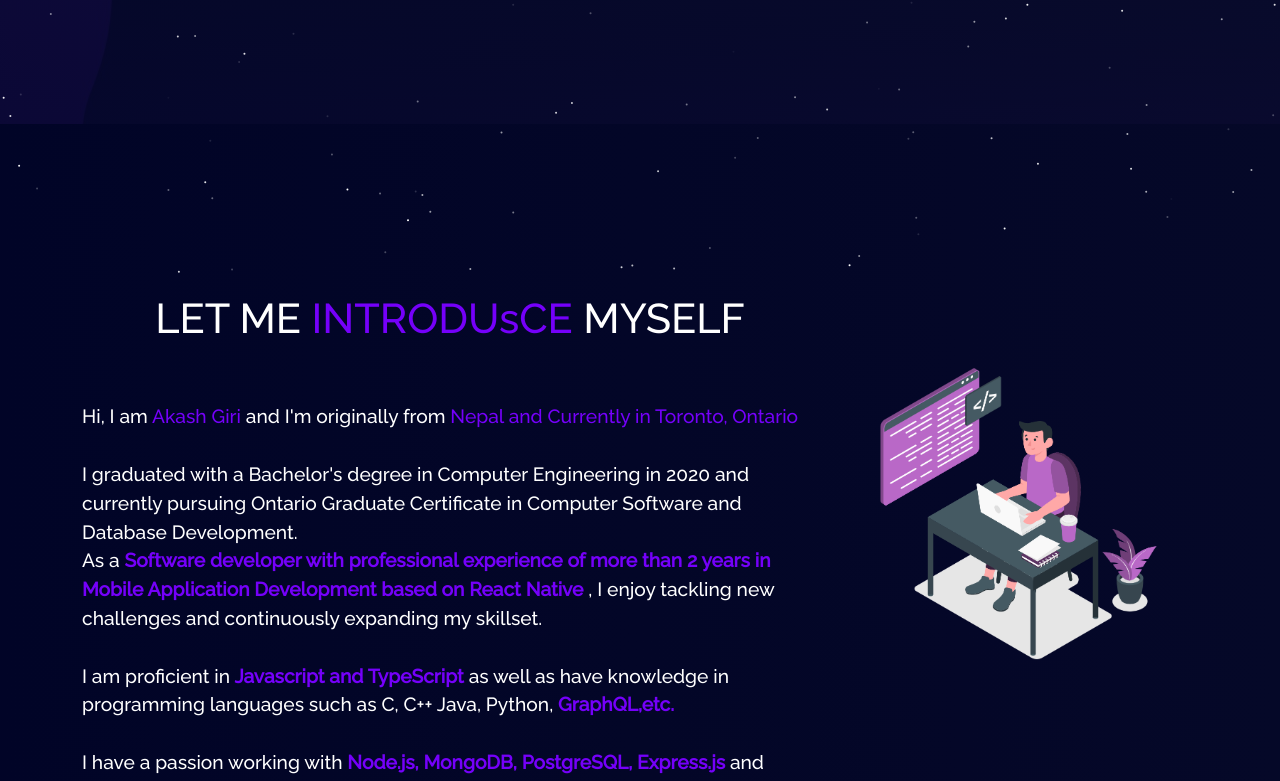
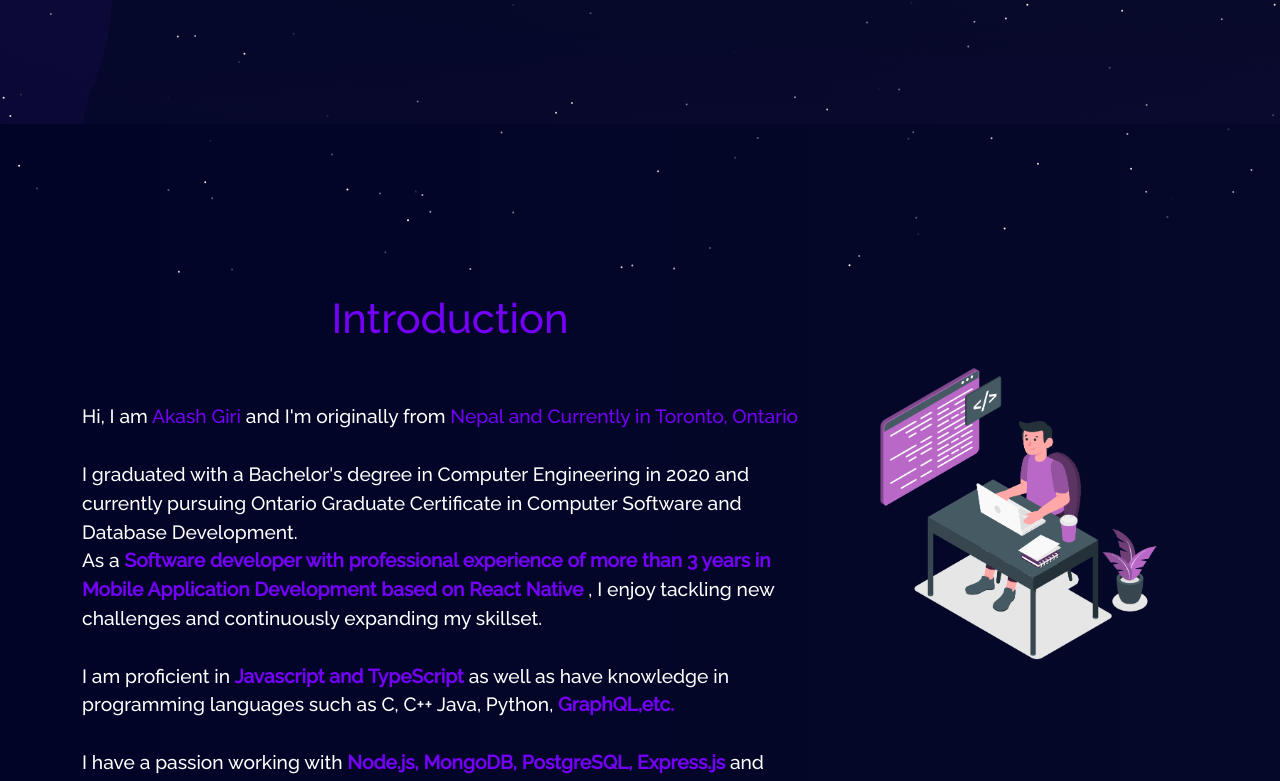
Before and after one commit to akashgiri1998/Portfolio, a React (Create React App) app: page / in a window 1280 px wide. Shown: the part 527-1308 px from the top of the page. Built offline with nearby package versions, Linux system fonts and the light colour scheme.

Commit message:
fix and update

```diff
--- a/src/components/Home/About.jsx
+++ b/src/components/Home/About.jsx
@@ -10,8 +10,7 @@ const About = () => {
         <Row>
           <Col md={8} className="home-about-description">
             <h1 style={{ fontSize: "2.6em" }}>
-              LET ME <span className="yellow"> INTRODUsCE </span> MYSELF
-            </h1>
+              <span className="yellow">Introduction</span>             </h1>
             <p className="home-about-body">
               Hi, I am <span className="yellow"> Akash Giri </span>
               and I'm originally from <span className="yellow"> Nepal and Currently in Toronto, Ontario</span>
@@ -24,7 +23,7 @@ const About = () => {
               As a
               <b className="yellow">
                 {" "}
-                Software developer with professional experience of more than 2
+                Software developer with professional experience of more than 3
                 years in Mobile Application Development based on React Native{" "}
               </b>
               , I enjoy tackling new challenges and continuously expanding my
```
